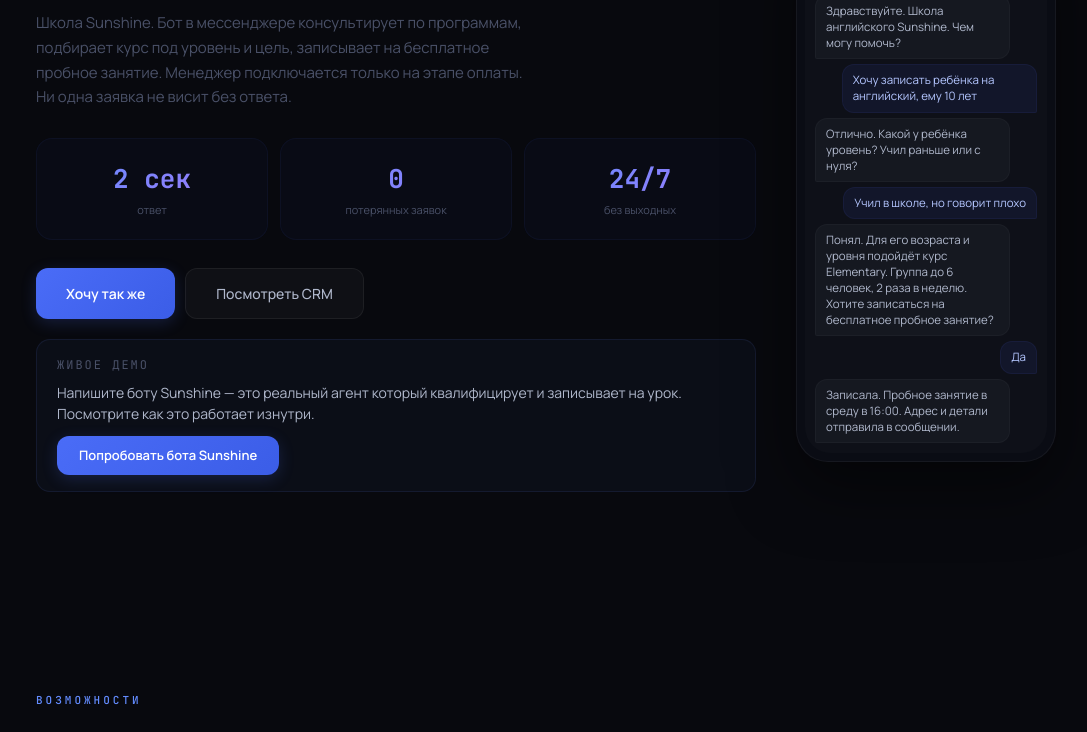
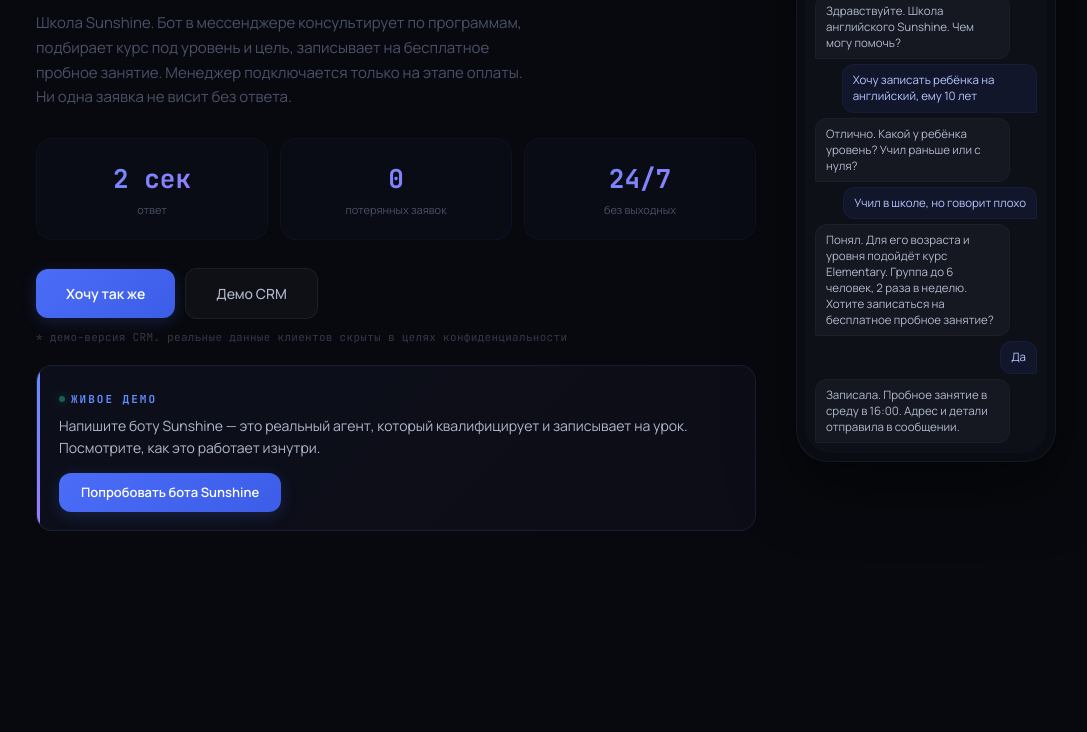
Before and after one commit to atru8292-spec/agento, a Next.js app: page / in a window 1280 px wide. Shown: the part 1744-2476 px from the top of the page, without its empty margins (84-1171 px from the left). Built offline with nearby package versions, Linux system fonts and the light colour scheme.

Commit message:
Update page.js

```diff
--- a/src/app/page.js
+++ b/src/app/page.js
@@ -207,6 +207,18 @@
         .case-metric-val{font-family:'JetBrains Mono',monospace;font-size:26px;font-weight:700;background:linear-gradient(135deg,#638cff,#9f7afa);-webkit-background-clip:text;-webkit-text-fill-color:transparent}
         .case-metric-label{font-size:11px;color:var(--text-dim);margin-top:4px}
 
+        .demo-card{margin-top:20px;padding:18px 22px;border-radius:16px;background:linear-gradient(135deg,rgba(99,140,255,0.05),rgba(159,122,250,0.04));border:1px solid rgba(99,140,255,0.12);position:relative;overflow:hidden}
+        .demo-card::before{content:"";position:absolute;top:0;left:0;width:3px;height:100%;background:linear-gradient(180deg,#638cff,#9f7afa)}
+        .demo-card-label{display:inline-flex;align-items:center;gap:6px;font-size:11px;color:var(--accent);font-weight:600;margin-bottom:8px;text-transform:uppercase;letter-spacing:2px;font-family:'JetBrains Mono',monospace}
+        .demo-card-label .live-dot{width:6px;height:6px;border-radius:50%;background:#34d399;box-shadow:0 0 8px rgba(52,211,153,0.6);animation:livePulse 1.8s ease-in-out infinite}
+        @keyframes livePulse{
+          0%,100%{opacity:1}
+          50%{opacity:.4}
+        }
+        .demo-card-text{font-size:14px;color:var(--text);margin-bottom:14px;line-height:1.55}
+
+        .crm-note{font-size:11px;color:var(--text-dim);opacity:.65;margin-top:10px;font-family:'JetBrains Mono',monospace;letter-spacing:.3px}
+
         @media(max-width:768px){
           .case-layout{grid-template-columns:1fr}
           .case-layout .phone-wrap{display:none}
@@ -258,7 +270,7 @@
         </div>
       </nav>
 
-      {/* HERO */}
+           {/* HERO */}
       <section className="hero">
         <div className="wrap hero-grid">
           <div>
@@ -316,14 +328,21 @@
                   </div>
                 ))}
               </div></S>
-              <S d={150}><div style={{display:"flex",gap:10,flexWrap:"wrap"}}>
+              <S d={150}><div style={{display:"flex",gap:10,flexWrap:"wrap",alignItems:"center"}}>
                 <a href={TG} target="_blank" rel="noopener noreferrer" className="btn-p">Хочу так же</a>
-                <a href={CRM} target="_blank" rel="noopener noreferrer" className="btn-s">Посмотреть CRM</a>
+                {tab === 0 && (
+                  <a href={CRM} target="_blank" rel="noopener noreferrer" className="btn-s" title="Демо-версия CRM. Реальные данные клиентов скрыты в целях конфиденциальности.">
+                    Демо CRM
+                  </a>
+                )}
               </div></S>
               {tab === 0 && (
-                <S d={200}><div style={{marginTop:20,padding:"16px 20px",borderRadius:14,background:"rgba(99,140,255,0.04)",border:"1px solid rgba(99,140,255,0.1)"}}>
-                  <div style={{fontSize:12,color:"var(--text-dim)",marginBottom:8,textTransform:"uppercase",letterSpacing:2,fontFamily:"'JetBrains Mono',monospace"}}>Живое демо</div>
-                  <div style={{fontSize:14,color:"var(--text)",marginBottom:12,lineHeight:1.5}}>Напишите боту Sunshine — это реальный агент который квалифицирует и записывает на урок. Посмотрите как это работает изнутри.</div>
+                <S d={180}><div className="crm-note">* демо-версия CRM. реальные данные клиентов скрыты в целях конфиденциальности</div></S>
+              )}
+              {tab === 0 && (
+                <S d={220}><div className="demo-card">
+                  <div className="demo-card-label"><span className="live-dot"/>Живое демо</div>
+                  <div className="demo-card-text">Напишите боту Sunshine — это реальный агент, который квалифицирует и записывает на урок. Посмотрите, как это работает изнутри.</div>
                   <a href={DEMO_BOT} target="_blank" rel="noopener noreferrer" className="btn-p" style={{fontSize:13,padding:"10px 22px"}}>Попробовать бота Sunshine</a>
                 </div></S>
               )}
```
